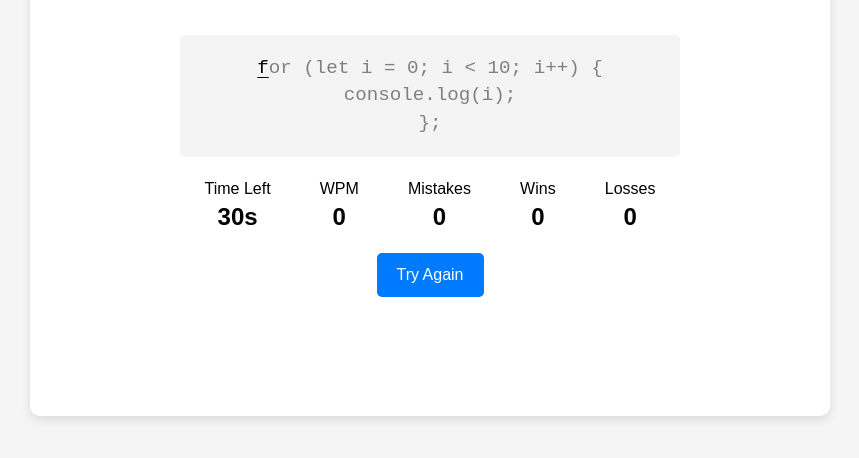
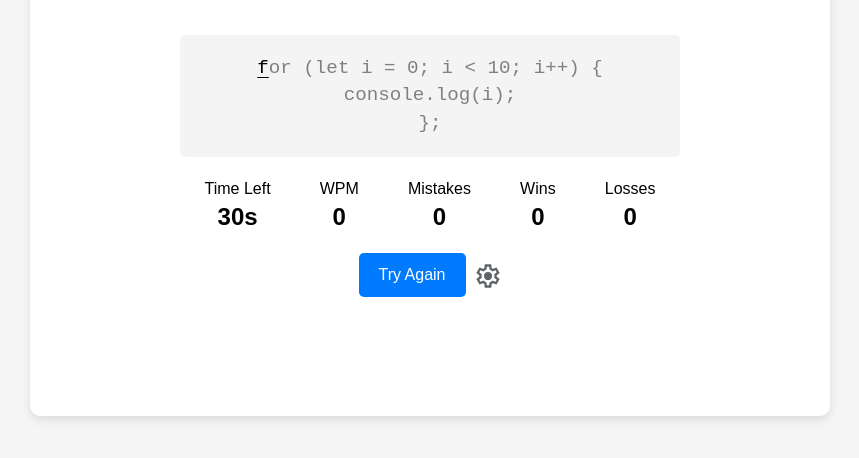
Before and after one commit to rbrickmn/syntaxsprint-app, a React (Vite) app: page / in a window 1280 px wide. Shown: the part 234-692 px from the top of the page, without its empty margins (210-1069 px from the left). Built offline with nearby package versions, Linux system fonts and the light colour scheme.

Commit message:
Add working settings panel & working reset button (need more design)

```diff
--- /dev/null
+++ b/src/components/SettingsPanel/SettingsPanel.css
@@ -0,0 +1,55 @@
+/* SettingsPanel.css */
+
+.settings-overlay {
+  position: fixed;
+  top: 0;
+  left: 0;
+  width: 100%;
+  height: 100%;
+  background: rgba(0, 0, 0, 0.5); /* Semi-black background */
+  backdrop-filter: blur(10px); /* Blurred background */
+  display: flex;
+  justify-content: center;
+  align-items: center;
+  z-index: 1000;
+}
+
+.settings-container {
+  background: #fff;
+  border-radius: 10px;
+  padding: 20px;
+  width: 300px;
+  box-shadow: 0 5px 15px rgba(0, 0, 0, 0.3);
+  text-align: center;
+}
+
+.settings-header {
+  display: flex;
+  justify-content: space-between;
+  align-items: center;
+}
+
+.settings-header h2 {
+  margin: 0;
+  color: #007bff;
+}
+
+.close-button {
+  background: none;
+  border: none;
+  font-size: 24px;
+  cursor: pointer;
+}
+
+.settings-content h3 {
+  color: black;
+}
+
+.reset-scores-button {
+  padding: 10px 20px;
+  background-color: #dcdcdc;
+  border: none;
+  border-radius: 5px;
+  cursor: pointer;
+  margin-bottom: 20px;
+}
--- /dev/null
+++ b/src/components/SettingsPanel/SettingsPanel.jsx
@@ -0,0 +1,29 @@
+import React from "react";
+import "./SettingsPanel.css";
+
+const SettingsPanel = ({ onClose, onResetScores }) => {
+  return (
+    <div className="settings-overlay">
+      <div className="settings-container">
+        <div className="settings-header">
+          <h2>Settings</h2>
+          <button className="close-button" onClick={onClose}>
+            &times;
+          </button>
+        </div>
+        <div className="settings-content">
+          <h3>Game</h3>
+          <button
+            className="reset-scores-button"
+            onClick={onResetScores} // Call resetScores function on click
+          >
+            Reset scores
+          </button>
+          <p>More coming soon!</p>
+        </div>
+      </div>
+    </div>
+  );
+};
+
+export default SettingsPanel;
--- a/src/components/SyntaxSprint/SyntaxSprint.css
+++ b/src/components/SyntaxSprint/SyntaxSprint.css
@@ -49,3 +49,17 @@
 .try-again-button:hover {
   background-color: #0056b3;
 }
+
+.button-section {
+  vertical-align: middle;
+}
+
+.settings-button,
+.settings-icon {
+  display: inline;
+  vertical-align: middle;
+}
+
+.settings-icon {
+  margin-left: 0.5rem;
+}
--- a/src/components/SyntaxSprint/SyntaxSprint.jsx
+++ b/src/components/SyntaxSprint/SyntaxSprint.jsx
@@ -2,6 +2,7 @@
 import Prism from "prismjs";
 import "prismjs/themes/prism.css";
 import "./SyntaxSprint.css";
+import SettingsPanel from "../SettingsPanel/SettingsPanel";
 
 const SyntaxSprint = () => {
   const codeBlocks = [
@@ -22,9 +23,16 @@
   const [losses, setLosses] = useState(0);
   const [gameStatus, setGameStatus] = useState("playing");
   const [completionTime, setCompletionTime] = useState(null);
-  const [code, setCode] = useState(codeBlocks[0]); // Initially set to the first block
+  const [code, setCode] = useState(codeBlocks[0]);
+  const [settingsOpen, setSettingsOpen] = useState(false);
 
   const tryAgainButtonRef = useRef(null);
+
+  // Function to reset wins and losses
+  const resetScores = () => {
+    setWins(0);
+    setLosses(0);
+  };
 
   useEffect(() => {
     Prism.highlightAll();
@@ -181,13 +189,39 @@
         </div>
       </div>
 
+      <div className="button-section">
         <button
           className="try-again-button"
           onClick={handleTryAgain}
           ref={tryAgainButtonRef}
+          title="Restart game"
         >
           {gameStatus === "win" ? "Play Again" : "Try Again"}
         </button>
+        <button
+          className="settings-button"
+          onClick={() => setSettingsOpen(true)}
+          title="Settings"
+        >
+          <svg
+            xmlns="http://www.w3.org/2000/svg"
+            height="28px"
+            viewBox="0 -960 960 960"
+            width="28px"
+            fill="#5f6368"
+            className="settings-icon"
+          >
+            <path d="m370-80-16-128q-13-5-24.5-12T307-235l-119 50L78-375l103-78q-1-7-1-13.5v-27q0-6.5 1-13.5L78-585l110-190 119 50q11-8 23-15t24-12l16-128h220l16 128q13 5 24.5 12t22.5 15l119-50 110 190-103 78q1 7 1 13.5v27q0 6.5-2 13.5l103 78-110 190-118-50q-11 8-23 15t-24 12L590-80H370Zm70-80h79l14-106q31-8 57.5-23.5T639-327l99 41 39-68-86-65q5-14 7-29.5t2-31.5q0-16-2-31.5t-7-29.5l86-65-39-68-99 42q-22-23-48.5-38.5T533-694l-13-106h-79l-14 106q-31 8-57.5 23.5T321-633l-99-41-39 68 86 64q-5 15-7 30t-2 32q0 16 2 31t7 30l-86 65 39 68 99-42q22 23 48.5 38.5T427-266l13 106Zm42-180q58 0 99-41t41-99q0-58-41-99t-99-41q-59 0-99.5 41T342-480q0 58 40.5 99t99.5 41Zm-2-140Z" />
+          </svg>
+        </button>
+      </div>
+
+      {settingsOpen && (
+        <SettingsPanel
+          onClose={() => setSettingsOpen(false)}
+          onResetScores={resetScores} // Pass the resetScores function
+        />
+      )}
     </div>
   );
 };
```
Lines whose indentation alone changed are shown as unchanged.
